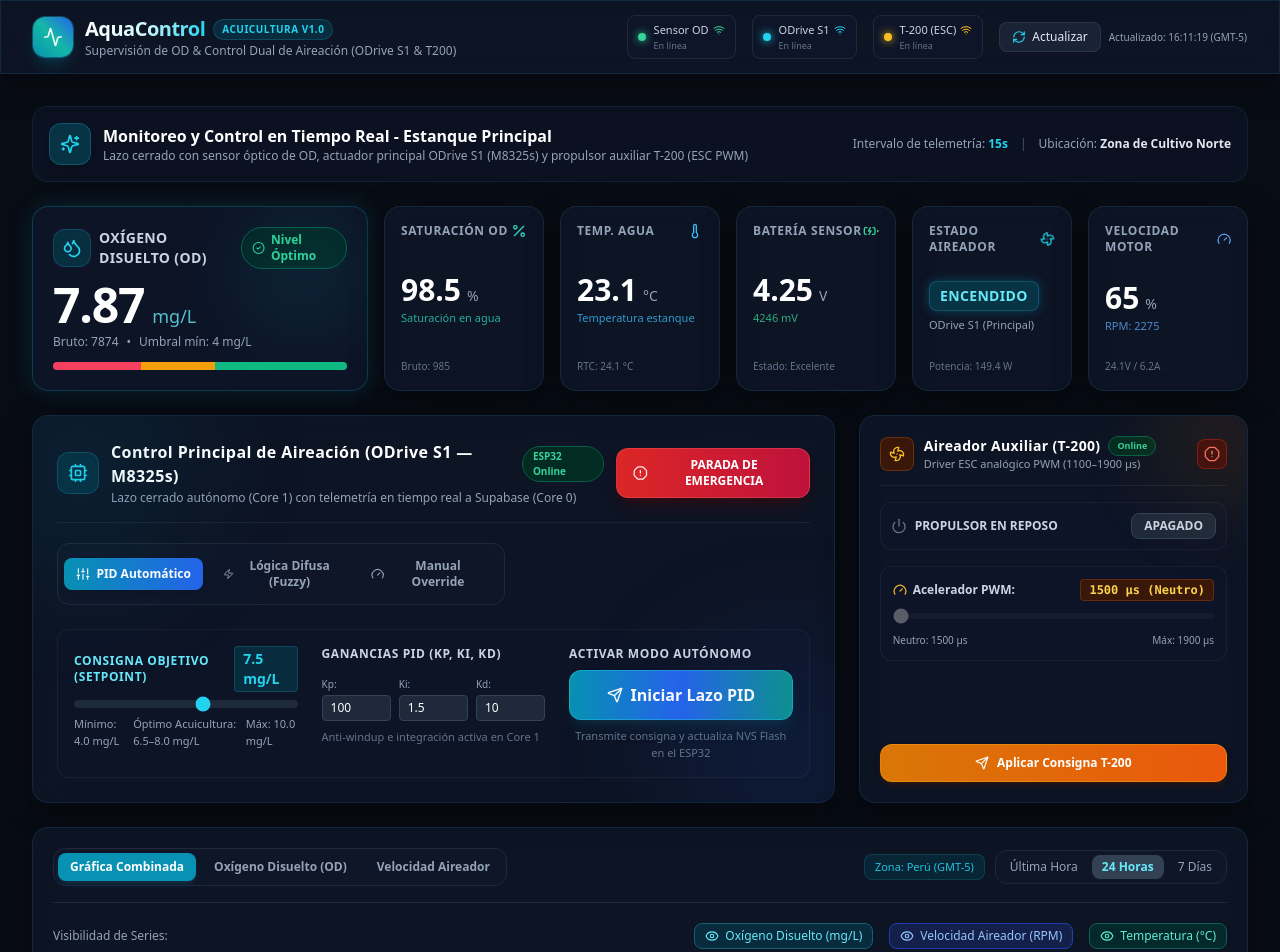
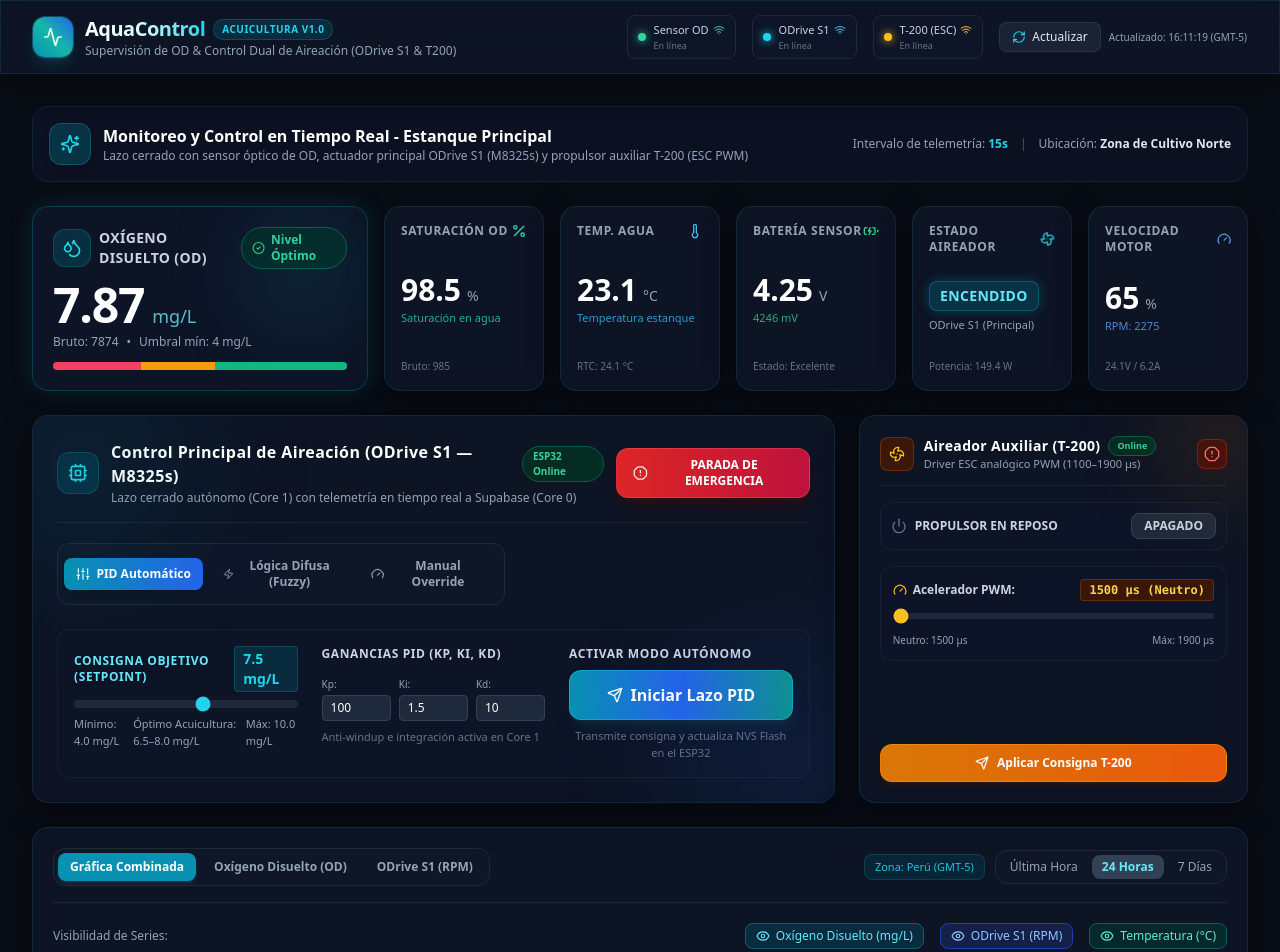
Before and after one commit to Edwid259/Tesis, a Next.js app: page / in a window 1280 px wide. Shown: the top 952 px of the page. Built offline with nearby package versions, Linux system fonts and the light colour scheme.

Commit message:
fix: unlock manual slider and rename chart tab and series to ODrive S1 (RPM)

```diff
--- a/src/components/ChartsSection.tsx
+++ b/src/components/ChartsSection.tsx
@@ -105,7 +105,7 @@ export const ChartsSection: React.FC<ChartsSectionProps> = ({
                 : 'text-slate-400 hover:text-slate-200'
             }`}
           >
-            Velocidad Aireador
+            ODrive S1 (RPM)
           </button>
         </div>
 
@@ -159,7 +159,7 @@ export const ChartsSection: React.FC<ChartsSectionProps> = ({
               }`}
             >
               {showSpeed ? <Eye className="w-3.5 h-3.5" /> : <EyeOff className="w-3.5 h-3.5" />}
-              <span>Velocidad Aireador (RPM)</span>
+              <span>ODrive S1 (RPM)</span>
             </button>
 
             <button
@@ -241,7 +241,7 @@ export const ChartsSection: React.FC<ChartsSectionProps> = ({
                     yAxisId="right"
                     type="monotone"
                     dataKey="odrive_rpm"
-                    name="Velocidad Aireador (ODrive S1)"
+                    name="ODrive S1 (RPM)"
                     unit=" RPM"
                     stroke="#3b82f6"
                     strokeWidth={2}
@@ -335,7 +335,7 @@ export const ChartsSection: React.FC<ChartsSectionProps> = ({
                 <Area
                   type="monotone"
                   dataKey="odrive_rpm"
-                  name="Velocidad Aireador (ODrive S1)"
+                  name="ODrive S1 (RPM)"
                   unit=" RPM"
                   stroke="#3b82f6"
                   strokeWidth={2.5}
--- a/src/components/EscT200ControlPanel.tsx
+++ b/src/components/EscT200ControlPanel.tsx
@@ -34,19 +34,7 @@ export const EscT200ControlPanel: React.FC<EscT200ControlPanelProps> = ({
     };
   }, []);
 
-  // Sincronizar con telemetría externa si no se está enviando orden
-  useEffect(() => {
-    if (!isDeviceOnline) {
-      setIsOn(false);
-      return;
-    }
-    if (currentTelemetry && !isSending) {
-      setIsOn(currentTelemetry.is_on);
-      if (currentTelemetry.speed_percent >= 0) {
-        setTargetSpeed(currentTelemetry.speed_percent);
-      }
-    }
-  }, [currentTelemetry, isDeviceOnline, isSending]);
+  // Consigna desacoplada de telemetria para evitar pisar el control del operador
 
   // Cálculo de microsegundos PWM para Blue Robotics T200 (ESC Basic / ESC500)
   // 0% -> 1500 µs (Neutro / Reposo), 100% -> 1900 µs (Máximo Avance)
@@ -232,7 +220,7 @@ export const EscT200ControlPanel: React.FC<EscT200ControlPanelProps> = ({
               max="100"
               step="5"
               value={targetSpeed}
-              disabled={!isDeviceOnline || !isOn || isSending}
+              disabled={!isDeviceOnline || isSending}
               onChange={(e: React.ChangeEvent<HTMLInputElement>) => setTargetSpeed(Number(e.target.value))}
               className="w-full h-1.5 bg-slate-800 rounded-lg appearance-none cursor-pointer accent-amber-400 disabled:opacity-40"
             />
--- a/src/components/MotorControlPanel.tsx
+++ b/src/components/MotorControlPanel.tsx
@@ -46,12 +46,7 @@ export const MotorControlPanel: React.FC<MotorControlPanelProps> = ({
     };
   }, []);
 
-  // Si el dispositivo cae offline, deshabilitar interruptor de proteccion
-  useEffect(() => {
-    if (!isDeviceOnline) {
-      setIsOn(false);
-    }
-  }, [isDeviceOnline]);
+  // Consigna permanece bajo control del operador (sin reseteo automatico por parpadeos de red)
 
   // Cálculo de RPM de consigna para comando (0 a 3500 RPM)
   const commandRpm = !isOn ? 0 : Math.round((targetSpeed / 100) * 3500);
@@ -110,8 +105,10 @@ export const MotorControlPanel: React.FC<MotorControlPanelProps> = ({
       let payload: any = {};
 
       if (controlMode === 'manual') {
-        commandType = isOn ? (targetSpeed > 0 ? 'set_speed' : 'stop') : 'stop';
-        speed = isOn ? targetSpeed : 0;
+        const active = isOn || targetSpeed > 0;
+        if (targetSpeed > 0 && !isOn) setIsOn(true);
+        commandType = active && targetSpeed > 0 ? 'set_speed' : 'stop';
+        speed = active ? targetSpeed : 0;
         payload = { mode: 'manual', manual_throttle_pct: speed };
       } else {
         commandType = 'set_mode';
@@ -294,8 +291,12 @@ export const MotorControlPanel: React.FC<MotorControlPanelProps> = ({
                 max="100"
                 step="5"
                 value={targetSpeed}
-                disabled={!isDeviceOnline || !isOn || isSending}
-                onChange={(e: React.ChangeEvent<HTMLInputElement>) => setTargetSpeed(Number(e.target.value))}
+                disabled={!isDeviceOnline || isSending}
+                onChange={(e: React.ChangeEvent<HTMLInputElement>) => {
+                  const val = Number(e.target.value);
+                  setTargetSpeed(val);
+                  if (val > 0 && !isOn) setIsOn(true);
+                }}
                 className="w-full h-2 bg-slate-800 rounded-lg appearance-none cursor-pointer accent-amber-400 disabled:opacity-40 disabled:cursor-not-allowed"
               />
               <span className="text-xs text-slate-500 font-bold">100%</span>
```
